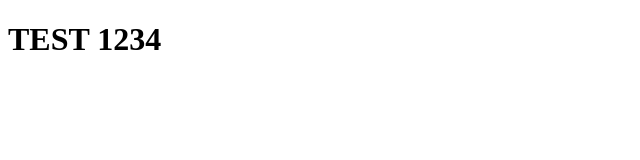
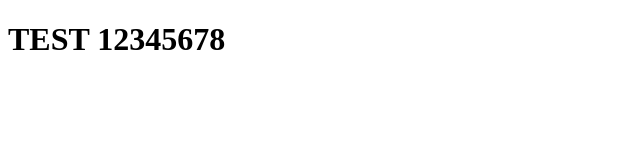
Before and after one commit to panutTea/gitLearning, a plain HTML site: page index.html in a window 1280 px wide. Shown: the whole page, without its empty margins (0-640 px from the left). Drawn offline with Linux system fonts and the light colour scheme.

Commit message:
add 5678

```diff
--- a/index.html
+++ b/index.html
@@ -7,6 +7,6 @@
     <title>Document </title>
 </head>
 <body>
-    <h1>TEST 1234<h1>
+    <h1>TEST 12345678<h1>
 </body>
 </html>
```
